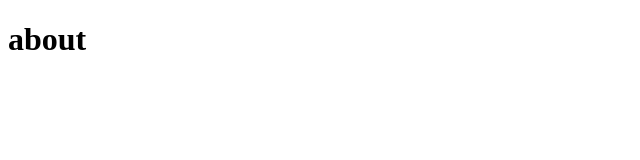
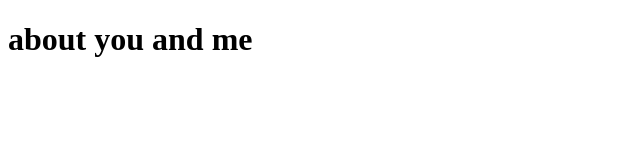
Before and after one commit to vaniiswarya0906/base, a plain HTML site: page about.html in a window 1280 px wide. Shown: the whole page, without its empty margins (0-640 px from the left). Drawn offline with Linux system fonts and the light colour scheme.

Commit message:
Update about.html

```diff
--- a/about.html
+++ b/about.html
@@ -6,6 +6,6 @@
     <title>Document</title>
 </head>
 <body>
-    <h1>about</h1>
+    <h1>about you and me</h1>
 </body>
 </html>
```
